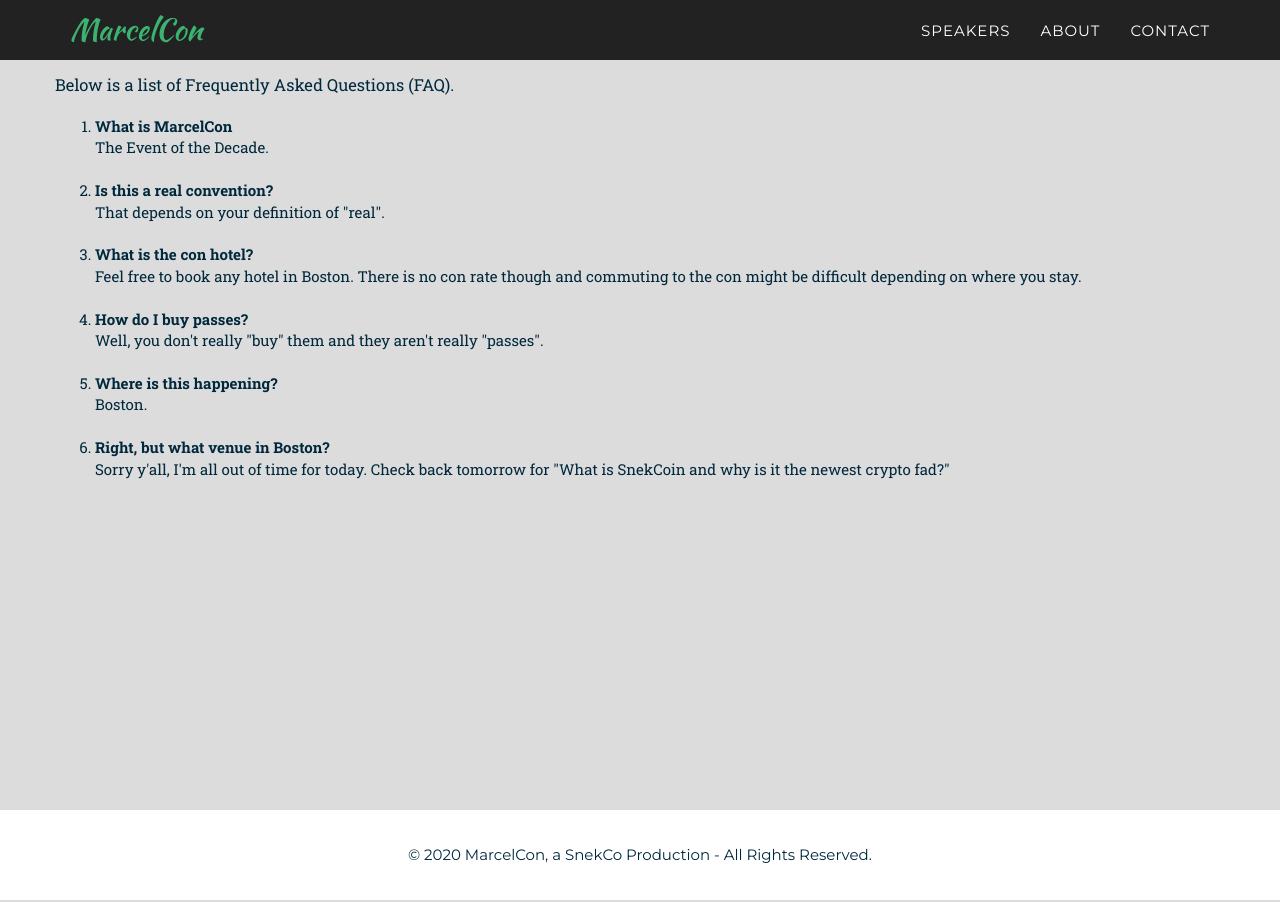
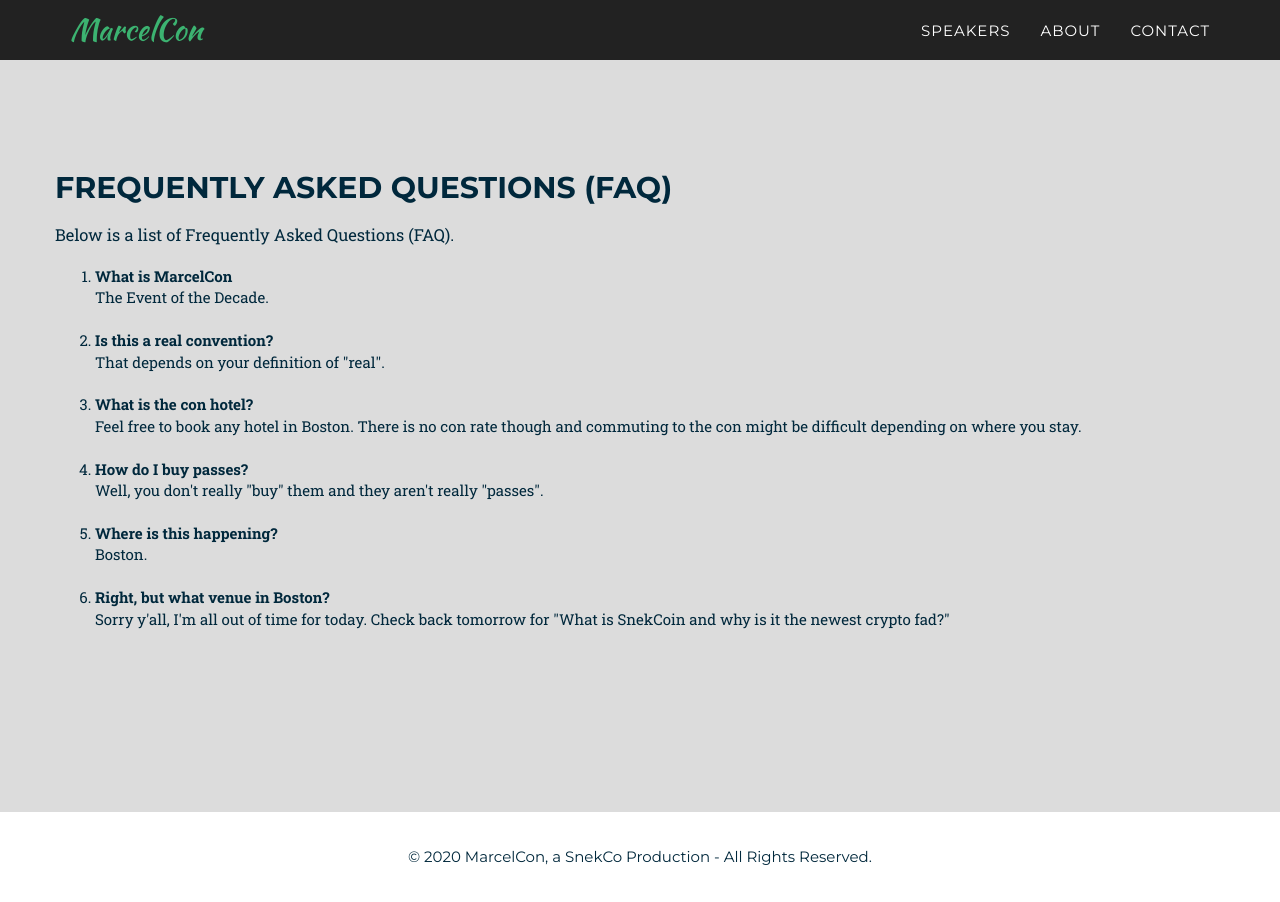
Before and after one commit to iamdavidfrancis/marcelcon.com, a Jekyll site: the page built from _2017_pages/faqs.html, in a window 1280 px wide. Built offline with Jekyll 4.4.1, drawn with Linux system fonts in a browser that asks for light colours; some web fonts are replaced.

Commit message:
Fix /faqs

```diff
--- a/_2017_pages/faqs.html
+++ b/_2017_pages/faqs.html
@@ -8,10 +8,11 @@
 <script type="text/javascript">
     document.write('<body style="background: Gainsboro; background-attachment: fixed;">')
 </script>
+
 <div class="container">
     <div class="row">
 
-        <div class="event black-frame">
+        <section class="event black-frame">
             <h1 class="title">{{ page.title }}</h1>
 
             <p>Below is a list of Frequently Asked Questions (FAQ).<p>
@@ -26,6 +27,6 @@
                         For further enquiries, kindly submit your question via the <a href="/#contacts">contact us</a>
                         page or send us an email at <a href="mailto:hello.world@gmail.com">hello.world@gmail.com</a>
                     </p> -->
-        </div>
+        </section>
     </div>
 </div>
```
